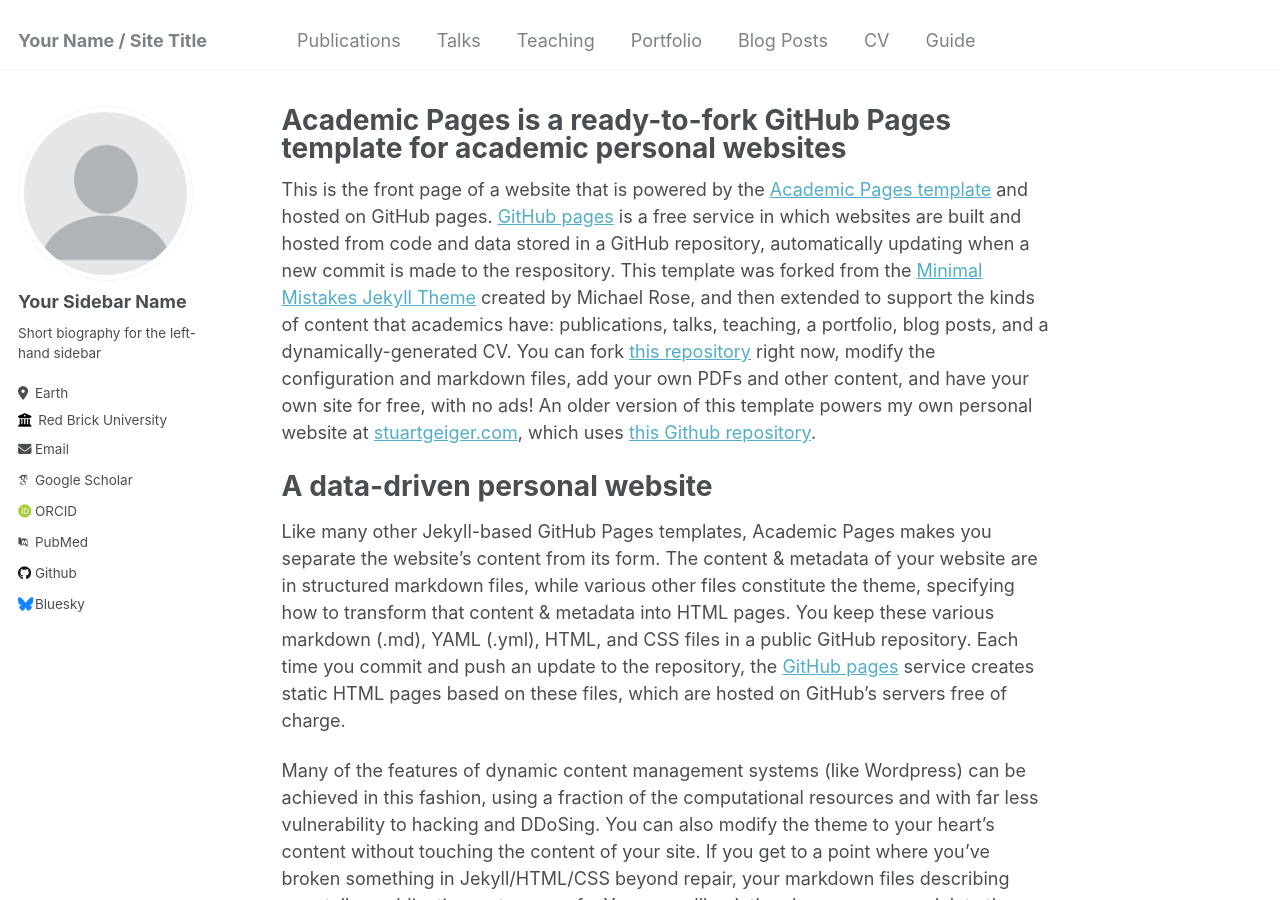
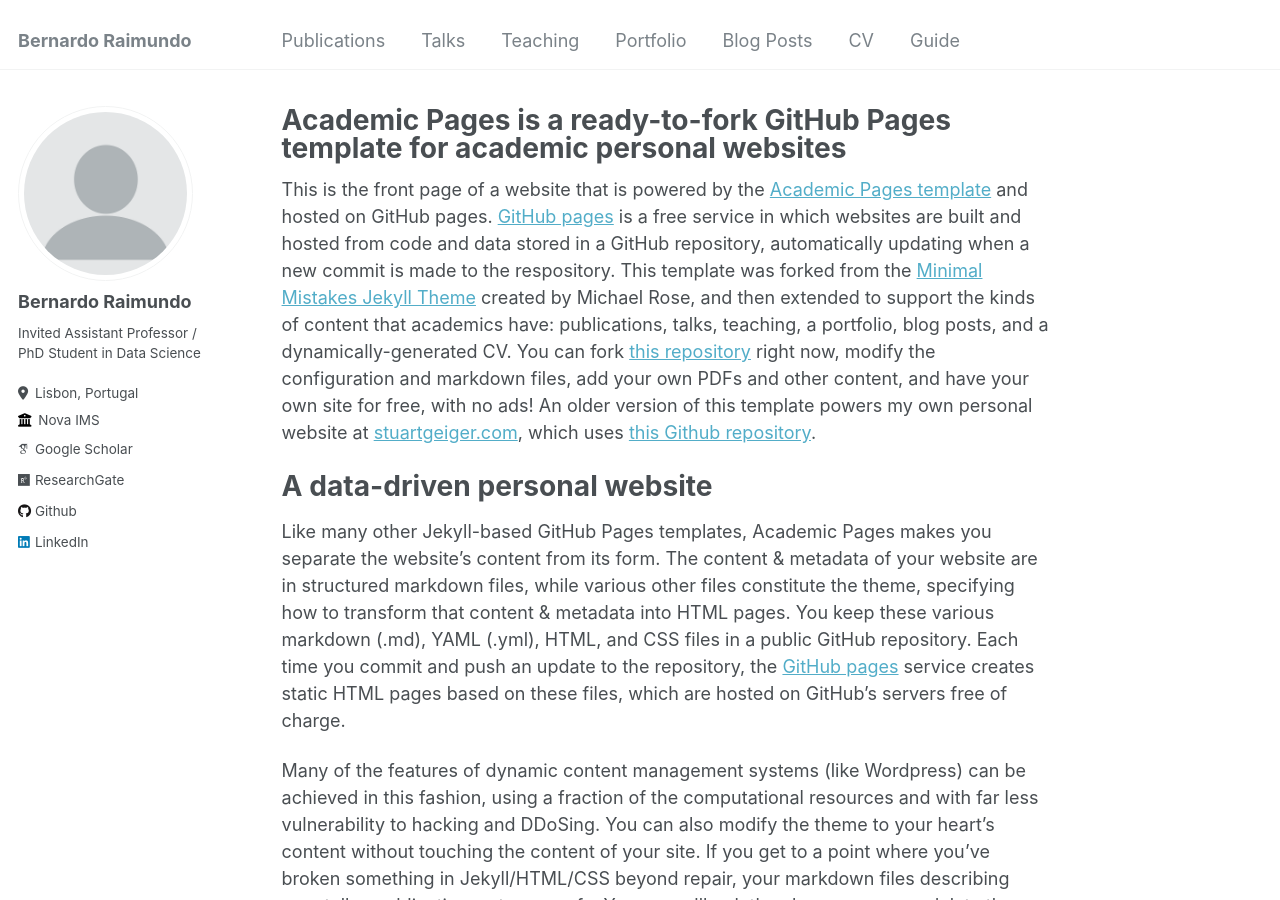
Before and after one commit to BernardoRaimundo/BernardoRaimundo.github.io, a Jekyll site: the page built from _pages/about.md, in a window 1280 px wide and 900 px high. Built offline with Jekyll 4.4.1, drawn with Linux system fonts in a browser that asks for light colours; some web fonts are replaced.

Commit message:
Update _config.yml

```diff
--- a/_config.yml
+++ b/_config.yml
@@ -8,13 +8,13 @@
 
 # Basic Site Settings
 locale                   : "en-US"
-title                    : "Your Name / Site Title"
+title                    : "Bernardo Raimundo"
 title_separator          : "-"
 name                     : &name "Your Name"
 description              : &description "personal description"
-url                      : https://academicpages.github.io # the base hostname & protocol for your site e.g. "https://mmistakes.github.io"
+url                      : https://bernardoraimundo.github.io/ # the base hostname & protocol for your site e.g. "https://mmistakes.github.io"
 baseurl                  : "" # the subpath of your site, e.g. "/blog"
-repository               : "academicpages/academicpages.github.io"
+repository               : "BernardoRaimundo/BernardoRaimundo.github.io"
 
 # Site Author - The following control what appear as part of the author content on the side bar.
 #               If a field is blank the icon and link will not appear, otherwise it will be shown.
@@ -22,32 +22,32 @@ repository               : "academicpages/academicpages.github.io"
 author:
   # Biographic information
   avatar           : "profile.png"
-  name             : "Your Sidebar Name"
+  name             : "Bernardo Raimundo"
   pronouns         : # example: "she/her"
-  bio              : "Short biography for the left-hand sidebar"
-  location         : "Earth"
-  employer         : "Red Brick University"
+  bio              : "Invited Assistant Professor / PhD Student in Data Science"
+  location         : "Lisbon, Portugal"
+  employer         : "Nova IMS"
   uri              : # URL
-  email            : "none@example.org"
+  email            : # URL
 
   # Academic websites
   arxiv            : # URL - Update with the correct link to your profile
-  googlescholar    : "https://scholar.google.com/citations?user=PS_CX0AAAAAJ"
+  googlescholar    : "https://scholar.google.com/citations?user=6qYJsGYAAAAJ&hl=pt-PT"
   impactstory      : # URL
-  orcid            : "http://orcid.org/yourorcidurl"
-  pubmed           : "https://www.ncbi.nlm.nih.gov/pubmed/?term=john+snow"
-  researchgate     : # URL
+  orcid            : # URL
+  pubmed           : # URL
+  researchgate     : 'https://www.researchgate.net/profile/Bernardo-Raimundo-2'
 
   # Repositories and software development
   bitbucket        : # Username - Update with your username on the site
   codepen          : # Username
   dribbble         : # Username
-  github           : "academicpages"
+  github           : "/BernardoRaimundo"
   kaggle           : # Username
   stackoverflow    : # User number or user number and name (i.e., use "1" or "1/jeff-atwood")
 
   # Social media
-  bluesky          : "bsky.app" # Replace this with you Bluesky username
+  bluesky          : # Username # Replace this with you Bluesky username
   facebook         : # Username
   flickr           : # Username
   foursquare       : # Username
@@ -56,7 +56,7 @@ author:
   keybase          : # Username
   instagram        : # Username
   lastfm           : # Username
-  linkedin         : # Username
+  linkedin         : "/bernardo-raimundo/"
   mastodon         : # URL
   medium           : # URL
   pinterest        : # Username
@@ -86,10 +86,10 @@ comments:
     shortname            :
   discourse:
     server               : # https://meta.discourse.org/t/embedding-discourse-comments-via-javascript/31963 , e.g.: meta.discourse.org
-  facebook:
-    appid                :
-    num_posts            : # 5 (default)
-    colorscheme          : # "light" (default), "dark"
+ # facebook:
+  #  appid                :
+   # num_posts            : # 5 (default)
+   # colorscheme          : # "light" (default), "dark"
 staticman:
   allowedFields          : ['name', 'email', 'url', 'message']
   branch                 : "gh-pages" # "master", "gh-pages"
@@ -119,19 +119,19 @@ yandex_site_verification :
 
 
 # Social Sharing
-twitter:
-  username               : &twitter
-facebook:
-  username               :
-  app_id                 :
-  publisher              :
+#twitter:
+ # username               : &twitter
+#facebook:
+#  username               :
+ # app_id                 :
+  #publisher              :
 og_image                 :  # Open Graph/Twitter default site image
 # For specifying social profiles
 # - https://developers.google.com/structured-data/customize/social-profiles
-social:
-  type                   : # Person or Organization (defaults to Person)
-  name                   : # If the user or organization name differs from the site's name
-  links: # An array of links to social media profiles
+#social:
+ # type                   : # Person or Organization (defaults to Person)
+ # name                   : # If the user or organization name differs from the site's name
+ # links: # An array of links to social media profiles
 
 
 # Analytics
@@ -224,7 +224,7 @@ defaults:
       author_profile: true
       read_time: true
       comments: true
-      share: true
+    #  share: true
       related: true
   # _pages
   - scope:
@@ -240,7 +240,7 @@ defaults:
     values:
       layout: single
       author_profile: true
-      share: true
+  #    share: true
       comments: true
   # _publications
   - scope:
@@ -249,7 +249,7 @@ defaults:
     values:
       layout: single
       author_profile: true
-      share: true
+ #     share: true
       comments: true
   # _portfolio
   - scope:
@@ -258,7 +258,7 @@ defaults:
     values:
       layout: single
       author_profile: true
-      share: true
+  #    share: true
       comment: true
   # _talks
   - scope:
@@ -267,7 +267,7 @@ defaults:
     values:
       layout: talk
       author_profile: true
-      share: true
+ #     share: true
 
 
 # Sass/SCSS
```
